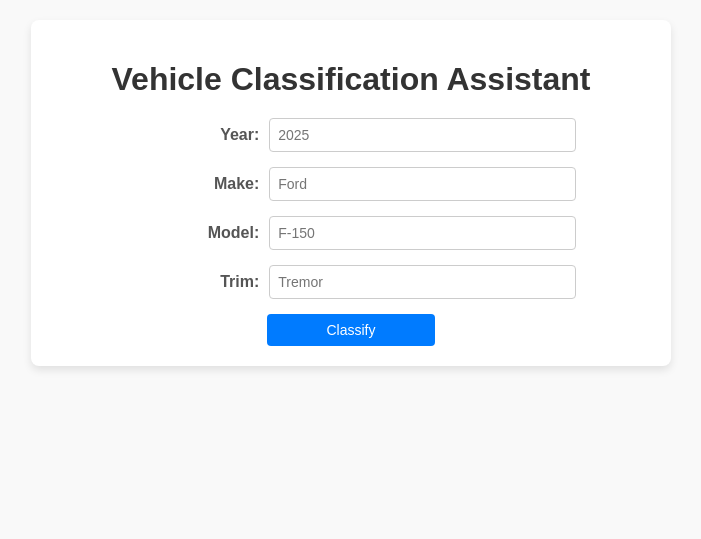
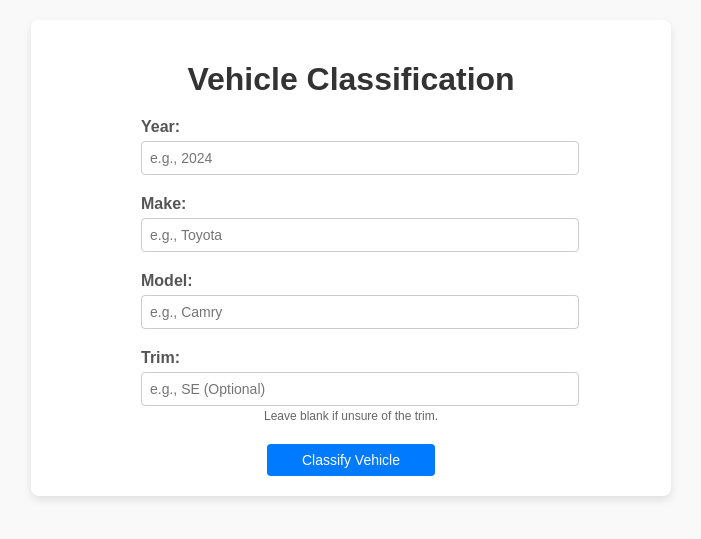
Before and after one commit to dmayes77/vehicle-classifier, a Flask app: page / in a window 1280 px wide. Shown: the top 539 px of the page, without its empty margins (289-990 px from the left). Run offline with Flask 3, Linux system fonts and the light colour scheme.

Commit message:
Update vehicle classification code with new features and optimizations

```diff
--- a/app.py
+++ b/app.py
@@ -1,7 +1,13 @@
 from flask import Flask, render_template, request
+from markupsafe import Markup
 from dotenv import load_dotenv
+from functools import lru_cache
+
 import os
+import time
 import requests
+import json
+import logging
 import re
 
 # Initialize Flask app
@@ -16,54 +22,48 @@
 # OpenAI API endpoint for chat models
 API_ENDPOINT = "https://api.openai.com/v1/chat/completions"
 
-
-def classify_vehicle_size(length, width):
-    """
-    Classify the vehicle size based on its dimensions using the new sizing logic.
-    """
-    if length <= 175 and width <= 75:
-        return "Small"
-    elif 175 <= length <= 202 and width <= 80:
-        return "Medium"
-    elif 202 <= length <= 225 and width <= 80:
-        return "Large"
-    else:
-        return "Extra Large"
+# Configure logging for debugging
+logging.basicConfig(level=logging.DEBUG)
 
 
-def extract_details_from_response(response):
+def categorize_vehicle(length, width, capacity):
     """
-    Extract vehicle details (type, length, width, passenger capacity, purpose) from GPT response.
+    Categorize vehicle based on length, width, and passenger capacity, and provide a dynamic human-friendly reason.
     """
-    details = {}
+    length = length if length is not None else 0
+    width = width if width is not None else 0
 
-    # Extract dimensions
-    length_match = re.search(r"Length: (\d+\.?\d*)", response)
-    width_match = re.search(r"Width: (\d+\.?\d*)", response)
-    details["length"] = float(length_match.group(1)) if length_match else None
-    details["width"] = float(width_match.group(1)) if width_match else None
+    if length <= 0 or width <= 0:
+        return "Invalid inputs", "Please provide valid positive numbers for length and width."
 
-    # Extract type
-    type_match = re.search(r"Type: (.+)", response)
-    details["type"] = type_match.group(1).strip() if type_match else "Unknown"
+    capacity_description = f"{capacity} passengers" if capacity is not None else "an unspecified number of passengers"
 
-    # Extract passenger capacity
-    capacity_match = re.search(r"Passenger Capacity: (\d+)", response)
-    details["capacity"] = int(capacity_match.group(1)) if capacity_match else None
-
-    # Extract purpose
-    purpose_match = re.search(r"Purpose: (.+)", response)
-    details["purpose"] = purpose_match.group(1).strip() if purpose_match else "Unknown"
-
-    return details
+    if length <= 170 and width <= 75 and (capacity is None or capacity <= 3):
+        return "Small", f"<p>With a length of {length} inches, a width of {width} inches, and seating for {capacity_description}, this compact vehicle is ideal for city driving, easy parking, and daily commuting.</p>"
+    elif length <= 220 and width <= 80 and (capacity is None or capacity <= 5):
+        return "Medium", f"<p>Measuring {length} inches in length and {width} inches in width, with seating for {capacity_description}, this vehicle offers a great balance of space and maneuverability for small families and everyday use.</p>"
+    elif length <= 235 and width <= 85 and (capacity is None or capacity <= 7):
+        return "Large", f"<p>With a length of {length} inches, a width of {width} inches, and seating for {capacity_description}, this spacious vehicle is perfect for larger families, road trips, and group outings.</p>"
+    else:
+        return "Extra Large", f"<p>With an impressive length of {length} inches, a width of {width} inches, and seating for {capacity_description}, this vehicle offers maximum space and comfort, making it ideal for big families, long road trips, or those who love extra room.</p>"
 
 
+from functools import lru_cache
+import time
+import requests
+import json
+import logging
+import re
+
+# Caching results to avoid redundant API calls
+@lru_cache(maxsize=100)
 def call_gpt_for_vehicle_info(year, make, model, trim):
     """
-    Sends vehicle details (year, make, model, trim) to GPT for detailed information.
+    Sends vehicle details (year, make, model, trim) to GPT for detailed classification and attributes.
+    Retries up to 5 times with a 1-second wait between calls until length and width are valid.
     """
     if not API_KEY:
-        return "Error: API key is missing. Please set it in the .env file."
+        raise ValueError("Error: API key is missing. Please set it in the .env file.")
 
     headers = {
         "Authorization": f"Bearer {API_KEY}",
@@ -74,92 +74,128 @@
     if trim:
         details += f"\nTrim: {trim}"
 
-    # Detailed prompt
     prompt = f"""
-    You are a vehicle classification assistant. Your job is to classify vehicles based on their details into one of four size categories: Small, Medium, Large, or Extra Large. Additionally, provide detailed vehicle attributes, including type, dimensions (length and width), passenger capacity, and purpose.
+    Classify the following vehicle into one of four size categories: Small, Medium, Large, or Extra Large.
+    Provide vehicle type, dimensions (length and width), passenger capacity, and purpose in JSON format.
 
     # Details
     {details}
 
-    # Output Format
-    Vehicle Classification: {{year make model trim}} - {{category}}
-
-    The {{year make model trim}} is a {{brief description}}. Here are its key attributes:
-
-    - Type: {{type}}
-    - Dimensions:
-      - Length: {{length}}
-      - Width: {{width}}
-    - Passenger Capacity: {{capacity}}
-    - Purpose: {{purpose}}
-
-    Now classify the vehicle and provide detailed attributes. Return only the specified format.
+    # Output Format (JSON)
+    {{
+        "category": "Small/Medium/Large/Extra Large",
+        "type": "Type of vehicle",
+        "length": "Length in inches",
+        "width": "Width in inches",
+        "capacity": "Number of passengers",
+        "purpose": "Purpose of the vehicle"
+    }}
     """
 
     payload = {
         "model": "gpt-4",
         "messages": [
-            {"role": "system", "content": "You are a vehicle classification assistant."},
+            {"role": "system", "content": "You classify vehicles by size and attributes."},
             {"role": "user", "content": prompt}
         ],
-        "max_tokens": 500,
+        "max_tokens": 300,  # Reduced token limit
         "temperature": 0.5
     }
 
-    try:
-        response = requests.post(API_ENDPOINT, headers=headers, json=payload)
-        response.raise_for_status()
-        result = response.json()
-        return result.get("choices", [{}])[0].get("message", {}).get("content", "No information found.")
-    except requests.exceptions.RequestException as e:
-        return f"Error communicating with the GPT API: {e}"
+    max_retries = 5
+    retry_count = 0
+    gpt_response = None
+
+    while retry_count < max_retries:
+        try:
+            response = requests.post(API_ENDPOINT, headers=headers, json=payload)
+            response.raise_for_status()
+            result = response.json()
+            content = result.get("choices", [{}])[0].get("message", {}).get("content")
+
+            logging.debug(f"GPT Response: {content}")
+
+            gpt_response = json.loads(content) if content else {"error": "No information found."}
+
+            # Check if length and width are valid numbers
+            length = gpt_response.get("length")
+            width = gpt_response.get("width")
+
+            if length and width and length != "Unknown" and width != "Unknown":
+                break
+
+        except (requests.exceptions.RequestException, json.JSONDecodeError) as e:
+            logging.error(f"Error communicating with the GPT API or parsing JSON: {e}")
+            gpt_response = {"error": f"Error communicating with the GPT API or parsing JSON: {e}"}
+
+        retry_count += 1
+        logging.debug(f"Retry attempt {retry_count}")
+        time.sleep(1)  # Reduced retry delay to 1 second
+
+    return gpt_response if gpt_response else {"error": "No information found after multiple attempts."}
 
 
 def classify_vehicle_based_on_gpt(year, make, model, trim):
     """
     Retrieves vehicle details from GPT, reclassifies using local sizing logic,
-    and returns detailed classification information.
+    and returns custom HTML classification information with reasons.
     """
     gpt_response = call_gpt_for_vehicle_info(year, make, model, trim)
 
-    # Extract details from GPT response
-    details = extract_details_from_response(gpt_response)
+    if "error" in gpt_response:
+        return Markup(f"<p class='error-message'>{gpt_response['error']}</p>")
 
-    if details["length"] and details["width"]:
-        # Classify the vehicle locally based on extracted dimensions
-        local_category = classify_vehicle_size(details["length"], details["width"])
-        return f"""
-        Vehicle Classification: {year} {make} {model} {trim} - {local_category}
+    # Extract attributes from the response
+    category = gpt_response.get("category", "Unknown")
+    vehicle_type = gpt_response.get("type", "Unknown")
+    length = gpt_response.get("length", None)
+    width = gpt_response.get("width", None)
+    capacity = gpt_response.get("capacity", None)
+    purpose = gpt_response.get("purpose", "Unknown")
 
-        The {year} {make} {model} is a {details['type']}. Given its characteristics, it falls into the "{local_category}" category for vehicle sizes. Here's why:
+    # Clean and convert length and width to floats if they are strings
+    def clean_dimension(value):
+        try:
+            return float(re.sub(r"[^\d.]", "", value))
+        except (ValueError, TypeError):
+            return 0
 
-        {year} {make} {model} - Key Attributes:
-        - Type: {details['type']}
-        - Dimensions:
-          - Length: {details['length']} inches
-          - Width: {details['width']} inches
-        - Passenger Capacity: {details['capacity']}
-        - Purpose: {details['purpose']}
+    length = clean_dimension(length)
+    width = clean_dimension(width)
 
-        Classification:
-        - {local_category}: Based on its dimensions, passenger capacity, and purpose, the {year} {make} {model} is classified as a {local_category} vehicle.
+    try:
+        capacity = int(re.sub(r"[^\d]", "", capacity)) if capacity else None
+    except (ValueError, TypeError):
+        capacity = None
 
-        Therefore, the {year} {make} {model} fits best into the "{local_category}" vehicle category.
-        """
-    else:
-        return "Error: Could not extract complete details from GPT response."
+    local_category, reason = categorize_vehicle(length, width, capacity)
+
+    result_html = f"""
+    <div class="result">
+        <h2>Classification Results: {local_category}</h2>
+        <div class="result-content">
+            <p><strong>Vehicle:</strong> {year} {make} {model} {trim}</p>
+            <p><strong>Type:</strong> {vehicle_type}</p>
+            <p><strong>Length:</strong> {length if length else 'Unknown'} inches</p>
+            <p><strong>Width:</strong> {width if width else 'Unknown'} inches</p>
+            <p><strong>Passenger Capacity:</strong> {capacity if capacity is not None else 'Unknown'}</p>
+            <p><strong>Purpose:</strong> {purpose}</p>
+            <h3>Reason for Classification:</h3>
+            {reason}
+        </div>
+    </div>
+    """
+
+    return Markup(result_html)
 
 
 @app.route("/", methods=["GET", "POST"])
 def home():
-    """
-    Renders the home page and handles form submission.
-    """
     if request.method == "POST":
         year = request.form.get("year", "").strip()
-        make = request.form.get("make", "").strip().capitalize()  # Capitalize first letter
-        model = request.form.get("model", "").strip().capitalize()  # Capitalize first letter
-        trim = request.form.get("trim", "").strip()
+        make = request.form.get("make", "").strip().title()
+        model = request.form.get("model", "").strip().title()
+        trim = request.form.get("trim", "").strip().title()
 
         if not year or not make or not model:
             return render_template("index.html", error="Year, Make, and Model are required.")
--- /dev/null
+++ b/static/css/style.css
@@ -0,0 +1,218 @@
+body {
+    font-family: Arial, sans-serif;
+    background-color: #f9f9f9;
+    margin: 0;
+    padding: 20px;
+    display: flex;
+    justify-content: center; /* Center the container horizontally */
+}
+
+.container {
+    width: 100%;
+    max-width: 600px;
+    background-color: #ffffff;
+    border-radius: 8px;
+    box-shadow: 0 4px 8px rgba(0, 0, 0, 0.1);
+    padding: 20px;
+    text-align: center;
+}
+
+h1 {
+    color: #333;
+    margin-bottom: 20px;
+}
+
+form {
+    display: flex;
+    flex-direction: column;
+    align-items: center;
+    max-width: 70%;
+    margin: 0 auto;
+}
+
+.form-group {
+    display: flex;
+    flex-direction: column;
+    align-items: flex-start;
+    width: 100%;
+    margin-bottom: 20px; /* Unified margin-bottom for consistency */
+}
+
+label {
+    font-weight: bold;
+    color: #555;
+    margin-bottom: 5px; /* Space between label and input */
+}
+
+.input-container {
+    width: 100%;
+}
+
+input[type="text"] {
+    width: 100%; /* Make input take full width */
+    padding: 8px;
+    font-size: 14px;
+    border: 1px solid #ccc;
+    border-radius: 4px;
+    transition: border-color 0.3s ease, box-shadow 0.3s ease;
+}
+
+input[type="text"]:focus {
+    border-color: #007BFF;
+    outline: none;
+    box-shadow: 0 0 5px rgba(0, 123, 255, 0.2);
+}
+
+.form-hint {
+    font-size: 12px;
+    color: #666;
+    margin-top: 5px; /* Space between input and hint */
+}
+
+button {
+    padding: 8px 20px;
+    font-size: 14px;
+    background-color: #007BFF;
+    color: white;
+    border: none;
+    border-radius: 4px;
+    width: 10.5rem;
+    cursor: pointer;
+    transition: background-color 0.3s ease;
+}
+
+button:hover {
+    background-color: #0056b3;
+}
+
+.result {
+    margin-top: 20px;
+    background-color: #f9f9f9;
+    padding: 10px;
+    border-radius: 4px;
+    font-size: 14px;
+    color: #333;
+    border: 1px solid #ccc;
+}
+
+.result-content {
+    text-align: left;
+    margin: 0 auto;
+    max-width: 50%;
+}
+
+pre.wrapped {
+    white-space: pre-line;
+    word-wrap: break-word;
+    overflow-x: hidden;
+    background-color: #f9f9f9;
+    padding: 10px;
+    border-radius: 4px;
+    font-family: monospace;
+    text-align: left;
+    font-size: 13px;
+}
+
+#loading-spinner {
+    margin-top: 20px;
+    text-align: center;
+}
+
+.spinner {
+    margin: 0 auto;
+    width: 40px;
+    height: 40px;
+    border: 4px solid rgba(0, 0, 0, 0.1);
+    border-top: 4px solid #007BFF;
+    border-radius: 50%;
+    animation: spin 1s linear infinite;
+    box-shadow: 0 0 10px rgba(0, 123, 255, 0.2);
+}
+
+.error-message {
+    color: #d9534f;
+    font-weight: bold;
+    margin-top: 15px;
+}
+
+@keyframes spin {
+    from {
+        transform: rotate(0deg);
+    }
+    to {
+        transform: rotate(360deg);
+    }
+}
+
+/* Modal Background */
+.modal {
+    position: fixed;
+    top: 0;
+    left: 0;
+    width: 100%;
+    height: 100%;
+    background: rgba(0, 0, 0, 0.5);
+    display: flex;
+    align-items: center;
+    justify-content: center;
+    z-index: 1000;
+}
+
+/* Modal Content Box */
+.modal-content {
+    background-color: #fff;
+    padding: 20px;
+    border-radius: 8px;
+    box-shadow: 0 4px 10px rgba(0, 0, 0, 0.2);
+    text-align: center;
+    max-width: 400px;
+    width: 90%;
+    margin: 0 1rem;
+}
+
+/* Modal Message Text */
+.modal-content p {
+    margin-bottom: 20px;
+    font-size: 16px;
+    color: #333;
+}
+
+/* Close Button */
+.modal-content button {
+    padding: 8px 20px;
+    font-size: 14px;
+    background-color: #007BFF;
+    color: white;
+    border: none;
+    border-radius: 4px;
+    cursor: pointer;
+    transition: background-color 0.3s ease;
+}
+
+.modal-content button:hover {
+    background-color: #0056b3;
+}
+
+/* Hide Modal by Default */
+.hidden {
+    display: none;
+}
+
+@media (max-width: 600px) {
+    .container {
+        padding: 15px;
+    }
+
+    form {
+        max-width: 80%;
+    }
+
+    .result-content {
+        max-width: 100%;
+    }
+
+    input[type="text"],
+    button {
+        width: 100%;
+    }
+}
--- /dev/null
+++ b/static/js/script.js
@@ -0,0 +1,85 @@
+document.addEventListener('DOMContentLoaded', () => {
+    const form = document.getElementById('vehicle-form');
+    const loadingSpinner = document.getElementById('loading-spinner');
+    const yearInput = document.getElementById('year');
+    const makeInput = document.getElementById('make');
+    const modelInput = document.getElementById('model');
+    const errorModal = document.getElementById('error-modal');
+    const modalMessage = document.getElementById('modal-message');
+    const closeModalButton = document.getElementById('close-modal');
+
+    /**
+     * Show the loading spinner
+     */
+    const showLoadingSpinner = () => loadingSpinner.classList.remove('hidden');
+
+    /**
+     * Hide the loading spinner
+     */
+    const hideLoadingSpinner = () => loadingSpinner.classList.add('hidden');
+
+    /**
+     * Show error modal with a custom message
+     * @param {string} message - The error message to display
+     */
+    const showErrorModal = (message) => {
+        modalMessage.textContent = message;
+        errorModal.classList.remove('hidden');
+    };
+
+    /**
+     * Close the error modal
+     */
+    closeModalButton.addEventListener('click', () => errorModal.classList.add('hidden'));
+
+    /**
+     * Validate required fields (year, make, model)
+     * @returns {boolean} - True if fields are valid, false otherwise
+     */
+    const validateFields = () => {
+        const year = yearInput.value.trim();
+        const make = makeInput.value.trim();
+        const model = modelInput.value.trim();
+
+        if (!year || !make || !model) {
+            showErrorModal('Year, Make, and Model fields are required.');
+            hideLoadingSpinner();
+
+            (!year ? yearInput : !make ? makeInput : modelInput).focus();
+            return false;
+        }
+        return true;
+    };
+
+    /**
+     * Restrict year input to 4 digits and numbers only
+     */
+    yearInput.addEventListener('input', () => {
+        yearInput.value = yearInput.value.replace(/[^0-9]/g, '').slice(0, 4);
+    });
+
+    /**
+     * Validate year range between 1960 and the current year + 1 (if after September)
+     */
+    yearInput.addEventListener('blur', () => {
+        const year = parseInt(yearInput.value, 10);
+        const currentDate = new Date();
+        const maxYear = currentDate.getMonth() >= 8 ? currentDate.getFullYear() + 1 : currentDate.getFullYear();
+
+        if (year < 1960 || year > maxYear) {
+            showErrorModal(`Please enter a year between 1960 and ${maxYear}`);
+            yearInput.value = '';
+        }
+    });
+
+    /**
+     * Handle form submission
+     */
+    form.addEventListener('submit', (event) => {
+        showLoadingSpinner();
+
+        if (!validateFields()) {
+            event.preventDefault();
+        }
+    });
+});
--- a/templates/index.html
+++ b/templates/index.html
@@ -4,61 +4,59 @@
     <meta charset="UTF-8">
     <meta name="viewport" content="width=device-width, initial-scale=1.0">
     <title>Vehicle Classification</title>
-    <link rel="stylesheet" href="/static/style.css">
+    <link rel="stylesheet" href="{{ url_for('static', filename='css/style.css') }}">
 </head>
 <body>
     <div class="container">
-        <h1>Vehicle Classification Assistant</h1>
-        <form method="POST" action="/" id="vehicle-form">
+        <h1>Vehicle Classification</h1>
+
+        <form method="POST" id="vehicle-form">
             <div class="form-group">
                 <label for="year">Year:</label>
-                <input type="text" id="year" name="year" placeholder="2025" required>
+                <input type="text" id="year" name="year" aria-label="Year" placeholder="e.g., 2024" required>
             </div>
             <div class="form-group">
                 <label for="make">Make:</label>
-                <input type="text" id="make" name="make" placeholder="Ford" required>
+                <input type="text" id="make" name="make" aria-label="Make" placeholder="e.g., Toyota" required>
             </div>
             <div class="form-group">
                 <label for="model">Model:</label>
-                <input type="text" id="model" name="model" placeholder="F-150" required>
+                <input type="text" id="model" name="model" aria-label="Model" placeholder="e.g., Camry" required>
             </div>
             <div class="form-group">
                 <label for="trim">Trim:</label>
-                <input type="text" id="trim" name="trim" placeholder="Tremor">
+                <div class="input-container">
+                    <input type="text" id="trim" name="trim" aria-label="Trim" aria-describedby="trim-hint" placeholder="e.g., SE (Optional)">
+                    <small id="trim-hint" class="form-hint">Leave blank if unsure of the trim.</small>
+                </div>
             </div>
-            <button type="submit" id="submit-btn">Classify</button>
+            <button type="submit">Classify Vehicle</button>
         </form>
 
-        <!-- Loading Spinner -->
-        <div id="loading-spinner" class="hidden">
+        <div id="loading-spinner" class="hidden" aria-live="polite" role="status">
             <div class="spinner"></div>
-            <p>Processing your request...</p>
+            <p>We are getting your results...</p>
         </div>
 
-        <!-- Display the result -->
         {% if result %}
-        <div class="result">
-            <h2>Classification Result:</h2>
-            <pre class="wrapped">{{ result }}</pre>
-        </div>
+            <div aria-live="polite">
+                {{ result|safe }}
+            </div>
         {% endif %}
 
-        <!-- Display errors -->
         {% if error %}
-        <div class="error">
-            <p style="color: red;">{{ error }}</p>
-        </div>
+            <p class="error-message" aria-live="assertive">{{ error }}</p>
         {% endif %}
     </div>
 
-    <script>
-        // JavaScript to handle the spinner
-        document.getElementById("vehicle-form").addEventListener("submit", function (e) {
-            // Show the loading spinner
-            document.getElementById("loading-spinner").classList.remove("hidden");
-            // Disable the submit button to prevent multiple submissions
-            document.getElementById("submit-btn").disabled = true;
-        });
-    </script>
+    <!-- Custom Modal for Error Messages -->
+    <div id="error-modal" class="modal hidden">
+        <div class="modal-content">
+            <p id="modal-message"></p>
+            <button id="close-modal">OK</button>
+        </div>
+    </div>
+
+    <script defer src="{{ url_for('static', filename='js/script.js') }}"></script>
 </body>
 </html>
```
